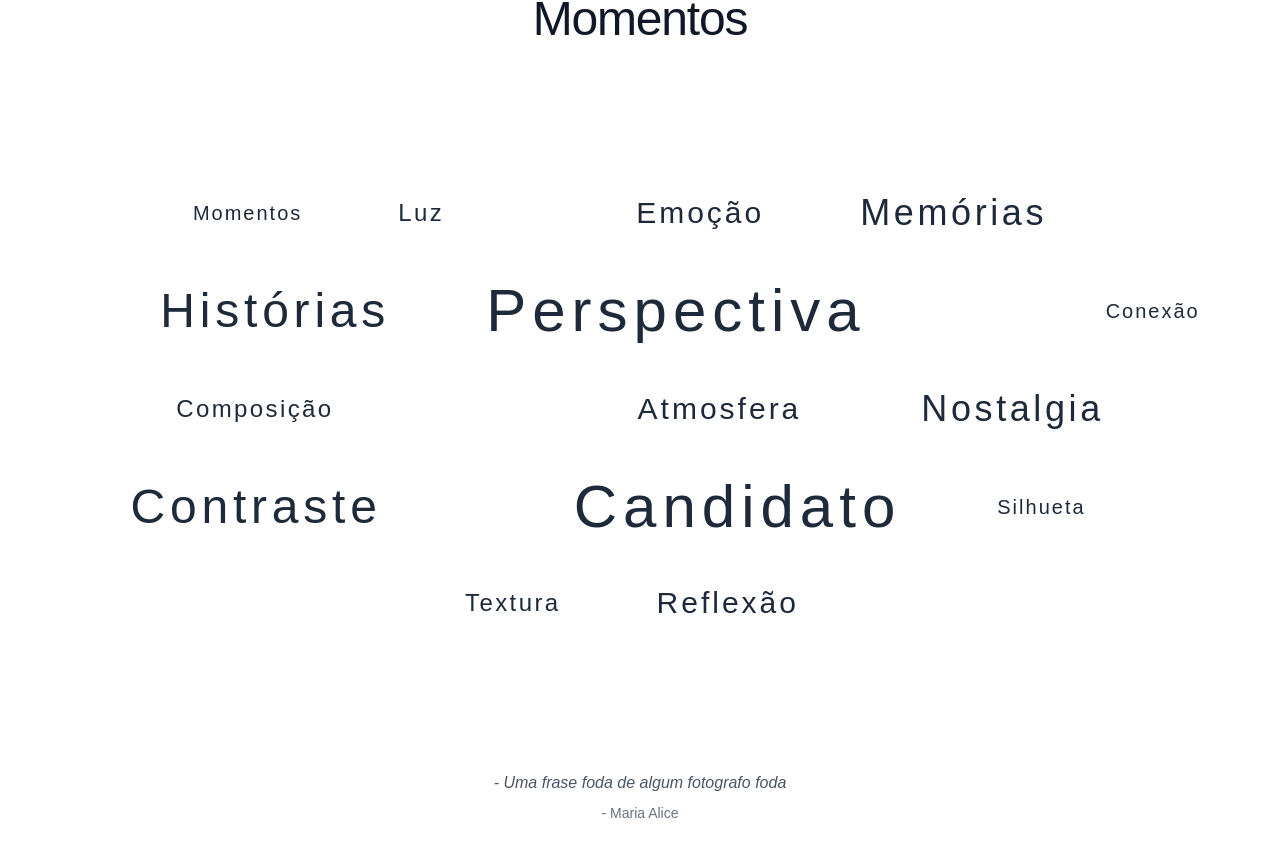
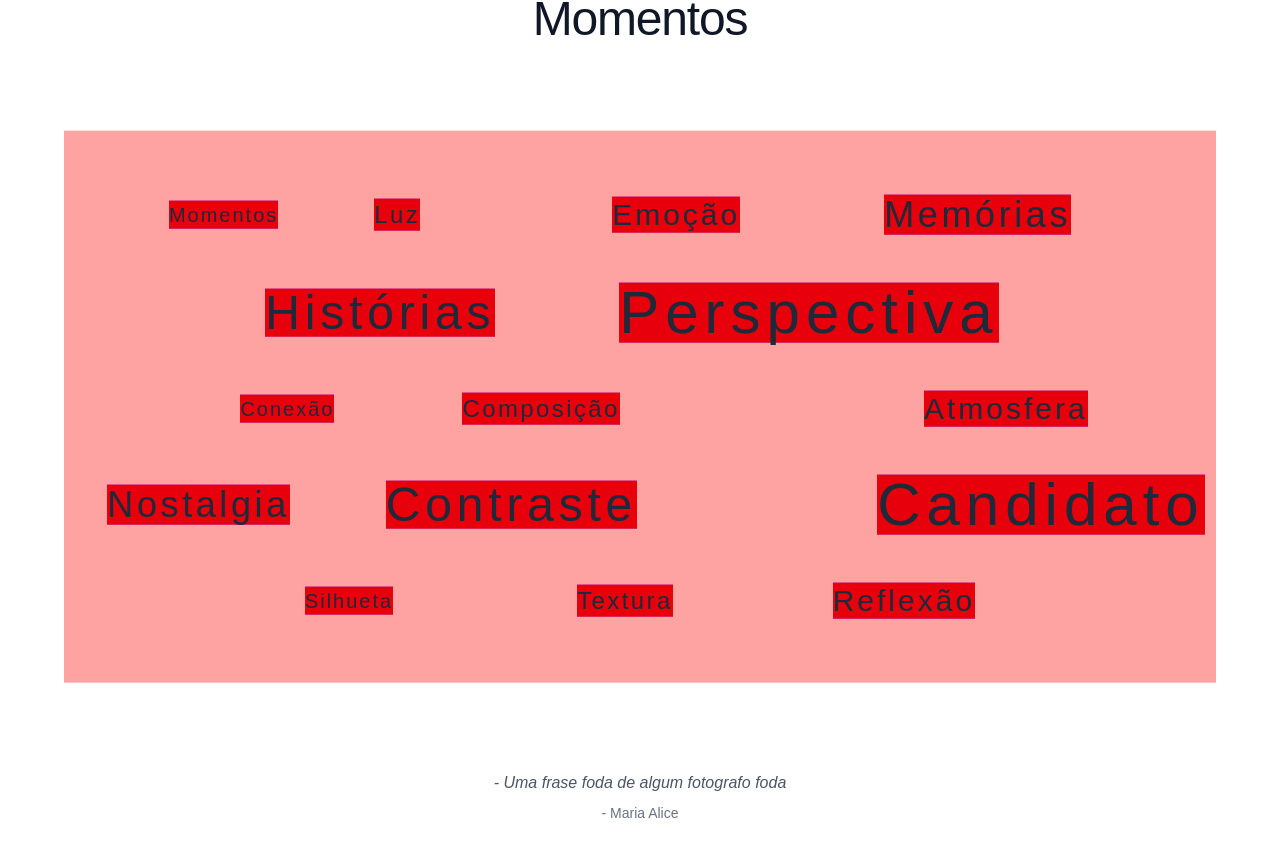
Before and after one commit to Luan7u7/mariavsfotografia, a React (Vite) app: page / in a window 1280 px wide. Shown: the part 1934-2791 px from the top of the page. Built offline with nearby package versions, Linux system fonts and the light colour scheme.

Commit message:
fix: carousel.tsx and hero.tsx
fix limit of mobile breakpoint version of words in viewport and change a
preview location in desktop breakpoint version

```diff
--- a/src/layout/carousel.tsx
+++ b/src/layout/carousel.tsx
@@ -1,165 +1,272 @@
-"use client"
+"use client";
 
-import type React from "react"
+import type React from "react";
 
-import { motion, useScroll, useTransform } from "framer-motion"
-import { useState, useRef, useEffect } from "react"
+import {
+  AnimatePresence,
+  motion,
+  useScroll,
+  useTransform,
+} from "framer-motion";
+import { useState, useRef, useSyncExternalStore, useCallback } from "react";
 
 // Photography-related meaningful words
 const photographyWords = [
-  { word: "Momentos", image: "placeholder.svg?height=600&width=800", description: "Capturando emoções fugazes" },
-  { word: "Luz", image: "placeholder.svg?height=600&width=800", description: "Jogando com a iluminação natural" },
-  { word: "Emoção", image: "placeholder.svg?height=600&width=800", description: "Sentimentos brutos preservados para sempre" },
-  { word: "Memórias", image: "placeholder.svg?height=600&width=800", description: "Recolhimentos eternos" },
-  { word: "Histórias", image: "placeholder.svg?height=600&width=800", description: "Narrativas visuais se desenrolam" },
-  { word: "Perspectiva", image: "placeholder.svg?height=600&width=800", description: "Ângulos únicos e pontos de vista" },
-  { word: "Conexão", image: "placeholder.svg?height=600&width=800", description: "Vínculos humanos imortais" },
+  {
+    word: "Momentos",
+    image: "placeholder.svg?height=600&width=800",
+    description: "Capturando emoções fugazes",
+  },
+  {
+    word: "Luz",
+    image: "placeholder.svg?height=600&width=800",
+    description: "Jogando com a iluminação natural",
+  },
+  {
+    word: "Emoção",
+    image: "placeholder.svg?height=600&width=800",
+    description: "Sentimentos brutos preservados para sempre",
+  },
+  {
+    word: "Memórias",
+    image: "placeholder.svg?height=600&width=800",
+    description: "Recolhimentos eternos",
+  },
+  {
+    word: "Histórias",
+    image: "placeholder.svg?height=600&width=800",
+    description: "Narrativas visuais se desenrolam",
+  },
+  {
+    word: "Perspectiva",
+    image: "placeholder.svg?height=600&width=800",
+    description: "Ângulos únicos e pontos de vista",
+  },
+  {
+    word: "Conexão",
+    image: "placeholder.svg?height=600&width=800",
+    description: "Vínculos humanos imortais",
+  },
   {
     word: "Composição",
     image: "placeholder.svg?height=600&width=800",
     description: "Arranjo artístico de elementos",
   },
-  { word: "Atmosfera", image: "placeholder.svg?height=600&width=800", description: "Ambiente e atmosfera capturados" },
-  { word: "Nostalgia", image: "placeholder.svg?height=600&width=800", description: "Viagens sentimentais" },
-  { word: "Contraste", image: "placeholder.svg?height=600&width=800", description: "Juxtaposição de elementos" },
-  { word: "Candidato", image: "placeholder.svg?height=600&width=800", description: "Expressões autênticas não-posadas" },
+  {
+    word: "Atmosfera",
+    image: "placeholder.svg?height=600&width=800",
+    description: "Ambiente e atmosfera capturados",
+  },
+  {
+    word: "Nostalgia",
+    image: "placeholder.svg?height=600&width=800",
+    description: "Viagens sentimentais",
+  },
+  {
+    word: "Contraste",
+    image: "placeholder.svg?height=600&width=800",
+    description: "Juxtaposição de elementos",
+  },
+  {
+    word: "Candidato",
+    image: "placeholder.svg?height=600&width=800",
+    description: "Expressões autênticas não-posadas",
+  },
   {
     word: "Silhueta",
     image: "placeholder.svg?height=600&width=800",
     description: "Contornos dramáticos contra a luz",
   },
-  { word: "Textura", image: "placeholder.svg?height=600&width=800", description: "Elementos visuais táteis" },
-  { word: "Reflexão", image: "placeholder.svg?height=600&width=800", description: "Beleza refletida em superfícies" },
-]
+  {
+    word: "Textura",
+    image: "placeholder.svg?height=600&width=800",
+    description: "Elementos visuais táteis",
+  },
+  {
+    word: "Reflexão",
+    image: "placeholder.svg?height=600&width=800",
+    description: "Beleza refletida em superfícies",
+  },
+];
+
+// --- Window size via useSyncExternalStore (sem useEffect) ---
+function subscribeToWindowSize(callback: () => void) {
+  window.addEventListener("resize", callback);
+  return () => window.removeEventListener("resize", callback);
+}
+
+function getWindowSizeSnapshot() {
+  return JSON.stringify({
+    width: window.innerWidth,
+    height: window.innerHeight,
+  });
+}
+
+function getServerSnapshot() {
+  return JSON.stringify({ width: 0, height: 0 });
+}
 
 export default function Carousel() {
-  const sectionRef = useRef<HTMLDivElement>(null)
-  const previewRef = useRef<HTMLDivElement>(null)
-  const [hoveredWord, setHoveredWord] = useState<string | null>(null)
-  const [mousePosition, setMousePosition] = useState({ x: 0, y: 0 })
-  const [windowSize, setWindowSize] = useState({ width: 0, height: 0 })
+  const sectionRef = useRef<HTMLDivElement>(null);
+  const previewRef = useRef<HTMLDivElement>(null);
+
+  // Desktop: palavra em hover + rect do elemento para posicionar acima
+  const [hoveredInfo, setHoveredInfo] = useState<{
+    word: string;
+    rect: { top: number; left: number; width: number; height: number };
+  } | null>(null);
+
+  // Popup mobile: controla a palavra clicada e a posição do elemento
+  const [clickedWord, setClickedWord] = useState<{
+    word: string;
+    rect: { top: number; left: number; width: number };
+  } | null>(null);
+
+  // Window size reativo SEM useEffect
+  const windowSizeRaw = useSyncExternalStore(
+    subscribeToWindowSize,
+    getWindowSizeSnapshot,
+    getServerSnapshot,
+  );
+  const windowSize: { width: number; height: number } =
+    JSON.parse(windowSizeRaw);
 
   const { scrollYProgress } = useScroll({
     target: sectionRef,
     offset: ["start end", "end start"],
-  })
+  });
 
-  const y = useTransform(scrollYProgress, [0, 1], [100, -100])
-  const opacity = useTransform(scrollYProgress, [0, 0.3, 0.7, 1], [0, 1, 1, 0])
+  const y = useTransform(scrollYProgress, [0, 1], [100, -100]);
+  const opacity = useTransform(scrollYProgress, [0, 0.3, 0.7, 1], [0, 1, 1, 0]);
 
-  // Update window size on mount and resize
-  useEffect(() => {
-    const handleResize = () => {
-      setWindowSize({
-        width: window.innerWidth,
-        height: window.innerHeight,
-      })
+  // Desktop: captura rect da palavra ao entrar com o mouse
+  const handleMouseEnter = (word: string, e: React.MouseEvent) => {
+    const rect = (e.currentTarget as HTMLElement).getBoundingClientRect();
+    setHoveredInfo({
+      word,
+      rect: {
+        top: rect.top,
+        left: rect.left,
+        width: rect.width,
+        height: rect.height,
+      },
+    });
+  };
+
+  // Popup mobile: ao clicar na palavra
+  const handleWordClick = useCallback(
+    (word: string, e: React.MouseEvent | React.TouchEvent) => {
+      const rect = (e.currentTarget as HTMLElement).getBoundingClientRect();
+      setClickedWord((prev) =>
+        prev?.word === word
+          ? null
+          : {
+              word,
+              rect: { top: rect.top, left: rect.left, width: rect.width },
+            },
+      );
+    },
+    [],
+  );
+
+  // Fecha popup ao clicar fora
+  const handleBackdropClick = useCallback(() => {
+    setClickedWord(null);
+  }, []);
+
+  const getWordSize = (index: number) => {
+    // Mobile: tamanhos menores | Desktop: tamanhos maiores
+    const sizes = [
+      "text-sm md:text-xl",
+      "text-base md:text-2xl",
+      "text-lg md:text-3xl",
+      "text-xl md:text-4xl",
+      "text-lg md:text-5xl",
+      "text-base md:text-6xl",
+    ];
+    return sizes[index % sizes.length];
+  };
+
+  const getWordPosition = (index: number) => {
+    // Layout orgânico e espalhado — mobile proporcional ao desktop
+    const positions = [
+      "justify-start ml-4 md:ml-6",
+      "justify-end mr-1 md:mr-10",
+      "justify-center ml-8 md:ml-14",
+      "justify-start ml-12 md:mr-16",
+      "justify-end mr-6 md:ml-20",
+      "justify-start ml-1 md:mr-24",
+      "justify-center mr-8 md:ml-12",
+      "justify-end mr-3 md:mr-24",
+      "justify-start ml-10 md:ml-28",
+      "justify-center ml-2 md:ml-8",
+      "justify-end mr-10 md:mr-16",
+      "justify-start ml-6 md:ml-20",
+      "justify-center mr-5 md:mr-12",
+      "justify-end ml-3 md:ml-10",
+      "justify-start ml-8 md:ml-16",
+    ];
+    return positions[index % positions.length];
+  };
+
+  const getWordDetails = (word: string) => {
+    return photographyWords.find((item) => item.word === word);
+  };
+
+  // Posição do preview desktop: centralizado acima da palavra em hover
+  const calculatePreviewPosition = () => {
+    if (!windowSize.width || !hoveredInfo) return { top: 0, left: 0 };
+
+    const previewWidth = 288; // w-72 = 18rem = 288px
+    const previewHeight = 360; // imagem + texto
+    const gap = 12; // espaço entre preview e palavra
+
+    // Centraliza horizontalmente em relação à palavra
+    let left =
+      hoveredInfo.rect.left + hoveredInfo.rect.width / 2 - previewWidth / 2;
+    // Posiciona acima da palavra
+    let top = hoveredInfo.rect.top - previewHeight - gap;
+
+    // Garantir que não saia pela esquerda
+    if (left < 8) left = 8;
+    // Garantir que não saia pela direita
+    if (left + previewWidth > windowSize.width - 8) {
+      left = windowSize.width - previewWidth - 8;
+    }
+    // Se não cabe acima, posiciona abaixo da palavra
+    if (top < 8) {
+      top = hoveredInfo.rect.top + hoveredInfo.rect.height + gap;
     }
 
-    // Set initial size
-    handleResize()
+    return { top, left };
+  };
 
-    // Add event listener
-    window.addEventListener("resize", handleResize)
+  const previewPosition = calculatePreviewPosition();
 
-    // Clean up
-    return () => window.removeEventListener("resize", handleResize)
-  }, [])
+  // Popup mobile: centralizado na tela
+  const calculateMobilePopupPosition = () => {
+    if (!clickedWord || !windowSize.width) return { top: 0, left: 0 };
 
-  // Track mouse position globally
-  useEffect(() => {
-    const handleGlobalMouseMove = (e: MouseEvent) => {
-      setMousePosition({ x: e.clientX, y: e.clientY })
-    }
+    const popupWidth = 280; // largura do popup mobile
+    const popupHeight = 300;
 
-    window.addEventListener("mousemove", handleGlobalMouseMove)
-    return () => window.removeEventListener("mousemove", handleGlobalMouseMove)
-  }, [])
+    // Centraliza horizontalmente na tela
+    const left = (windowSize.width - popupWidth) / 2;
+    // Centraliza verticalmente na tela (levemente acima do centro)
+    const top = (windowSize.height - popupHeight) / 2 - 40;
 
-  const handleMouseEnter = (word: string, e: React.MouseEvent) => {
-    setHoveredWord(word)
-    // Ensure we have the latest mouse position when hovering starts
-    setMousePosition({ x: e.clientX, y: e.clientY })
-  }
+    return { top: Math.max(16, top), left: Math.max(8, left) };
+  };
 
-  const getWordSize = (index: number) => {
-    // Create varying sizes for visual interest
-    const sizes = [
-      "text-xl",
-      "text-2xl",
-      "text-3xl",
-      "text-4xl",
-      "text-5xl",
-      "text-6xl",
-
-    ]
-    return sizes[index % sizes.length]
-  }
-
-
-  const getWordPosition = (index: number) => {
-    // Create a more organic, scattered layout
-    const positions = [
-      "justify-start ml-6",
-    "justify-center mr-10",
-    "justify-end ml-14",
-    "justify-start mr-16",
-    "justify-center ml-20",
-    "justify-end mr-24",
-    "justify-start ml-12",
-    "justify-center mr-24",
-    "justify-end ml-28",
-    ]
-    return positions[index % positions.length]
-  }
-
-  const getWordDetails = (word: string) => {
-    return photographyWords.find((item) => item.word === word)
-  }
-
-  // Calculate preview position that stays within screen boundaries
-  const calculatePreviewPosition = () => {
-    if (!windowSize.width || !hoveredWord) return { x: 0, y: 0 }
-
-    // Default offset from cursor
-    const offsetX = 20
-    const offsetY = 20
-
-    // Estimated preview dimensions (adjust based on your actual sizes)
-    const previewWidth = 300 // Width of preview + padding
-    const previewHeight = 400 // Height of preview + padding
-
-    let x = mousePosition.x + offsetX
-    let y = mousePosition.y - offsetY
-
-    // Check right edge
-    if (x + previewWidth > windowSize.width) {
-      x = mousePosition.x - previewWidth - offsetX
-    }
-
-    // Check bottom edge
-    if (y + previewHeight > windowSize.height) {
-      y = mousePosition.y - previewHeight - offsetY
-    }
-
-    // Check left edge (ensure preview doesn't go off-screen left)
-    if (x < 0) {
-      x = offsetX
-    }
-
-    // Check top edge (ensure preview doesn't go off-screen top)
-    if (y < 0) {
-      y = offsetY
-    }
-
-    return { x, y }
-  }
-
-  // Get the current preview position
-  const previewPosition = calculatePreviewPosition()
+  const mobilePopupPosition = calculateMobilePopupPosition();
 
   return (
-    <motion.section id="carousel" ref={sectionRef} className="py-20 overflow-hidden" style={{ opacity }}>
+    <motion.section
+      id="carousel"
+      ref={sectionRef}
+      className="py-20 overflow-hidden"
+      style={{ opacity }}
+    >
       <motion.div className="max-w-7xl mx-auto px-4" style={{ y }}>
         <motion.h2
           className="text-4xl md:text-5xl font-light text-center text-gray-900 mb-16 tracking-tight"
@@ -172,26 +279,34 @@ export default function Carousel() {
         </motion.h2>
 
         <motion.div
-          className="relative min-h-[500px] md:min-h-[600px] flex flex-col items-center justify-center "
+          className="relative min-h-[500px] md:min-h-[600px] flex flex-col items-center justify-center"
           initial={{ opacity: 0 }}
           whileInView={{ opacity: 1 }}
           transition={{ duration: 1, staggerChildren: 0.1 }}
           viewport={{ once: true }}
         >
-          <div className="w-full max-w-6xl mx-auto flex flex-wrap justify-center items-center gap-x-24 gap-y-12 py-16">
+          <div
+            id="palco"
+            className="w-full max-w-6xl bg-red-300 mx-auto flex flex-wrap justify-center items-center gap-x-6 gap-y-6 md:gap-x-24 md:gap-y-12 py-8 md:py-16 px-2 md:px-0 overflow-hidden"
+          >
             {photographyWords.map((item, index) => (
               <motion.div
                 key={index}
-                className={`flex ${getWordPosition(index)} w-auto`}
+                className={`flex bg-purple-500 ${getWordPosition(index)} w-auto`}
                 initial={{ opacity: 0, y: 20 }}
                 whileInView={{ opacity: 1, y: 0 }}
                 transition={{ duration: 0.6, delay: index * 0.05 }}
                 viewport={{ once: true }}
               >
                 <motion.span
-                  className={`${getWordSize(index)} text-gray-800 font-light tracking-widest cursor-pointer relative hover:text-gray-900 transition-colors duration-300`}
+                  className={`${getWordSize(index)} text-gray-800 bg-red-600 font-light tracking-widest cursor-pointer relative hover:text-gray-900 transition-colors duration-300`}
                   onMouseEnter={(e) => handleMouseEnter(item.word, e)}
-                  onMouseLeave={() => setHoveredWord(null)}
+                  onMouseLeave={() => setHoveredInfo(null)}
+                  onClick={(e) => handleWordClick(item.word, e)}
+                  onTouchEnd={(e) => {
+                    e.preventDefault();
+                    handleWordClick(item.word, e);
+                  }}
                   whileHover={{ scale: 1.05 }}
                 >
                   {item.word}
@@ -200,65 +315,101 @@ export default function Carousel() {
             ))}
           </div>
 
-          {/* Floating image preview with fixed positioning */}
-          {hoveredWord && (
+          {/* Desktop: Preview posicionado acima da palavra em hover */}
+          <AnimatePresence>
+            {hoveredInfo && (
               <motion.div
                 ref={previewRef}
-              className="fixed pointer-events-none z-50"
-              initial={{ opacity: 0, scale: 0.8 }}
-              animate={{
-                opacity: 1,
-                scale: 1,
-                x: previewPosition.x - previewPosition.x/0.9,
-                y: previewPosition.y - previewPosition.y/0.9,
-              }}
+                className="fixed pointer-events-none z-50 hidden md:block"
+                initial={{ opacity: 0, scale: 0.9, y: 8 }}
+                animate={{ opacity: 1, scale: 1, y: 0 }}
+                exit={{ opacity: 0, scale: 0.9, y: 8 }}
                 transition={{
                   type: "spring",
-                damping: 20,
-                stiffness: 400,
-                mass: 0.8,
+                  damping: 25,
+                  stiffness: 350,
+                  mass: 0.6,
                 }}
-              style={{ top: previewPosition.y - previewPosition.y / 2, left: previewPosition.x - previewPosition.y / 2 }}
+                style={{
+                  top: previewPosition.top,
+                  left: previewPosition.left,
+                }}
               >
                 <div className="flex flex-col">
-                <div className="w-64 h-64 md:w-72 md:h-72 rounded-lg overflow-hidden shadow-2xl bg-white">
+                  <div className="w-72 h-64 rounded-t-lg overflow-hidden shadow-2xl bg-white">
                     <div className="relative w-full h-full">
                       <img
-                      src={getWordDetails(hoveredWord)?.image || ""}
-                      alt={hoveredWord}
-                      className="object-cover"
+                        src={getWordDetails(hoveredInfo.word)?.image || ""}
+                        alt={hoveredInfo.word}
+                        className="object-cover w-full h-full"
                       />
                     </div>
                   </div>
-                <div className="bg-white p-4 rounded-b-lg shadow-2xl w-64 md:w-72 -mt-1">
-                  <h3 className="text-xl font-light text-gray-900 mb-1">{hoveredWord}</h3>
-                  <p className="text-sm text-gray-600">{getWordDetails(hoveredWord)?.description}</p>
+                  <div className="bg-white p-4 rounded-b-lg shadow-2xl w-72">
+                    <h3 className="text-xl font-light text-gray-900 mb-1">
+                      {hoveredInfo.word}
+                    </h3>
+                    <p className="text-sm text-gray-600">
+                      {getWordDetails(hoveredInfo.word)?.description}
+                    </p>
                   </div>
                 </div>
               </motion.div>
             )}
-        </motion.div>
+          </AnimatePresence>
 
-        {/* Mobile-friendly alternative view */}
-        <div className="md:hidden mt-12">
-          <p className="text-center text-gray-500 mb-6">Tap on words to explore featured work</p>
-          <div className="grid grid-cols-2 gap-4">
-            {photographyWords.slice(0, 6).map((item, index) => (
+          {/* Mobile: Popup ao clicar na palavra */}
+          <AnimatePresence>
+            {clickedWord && (
+              <>
+                {/* Backdrop invisível para fechar */}
                 <motion.div
-                key={index}
-                className="aspect-square relative rounded-lg overflow-hidden"
-                whileTap={{ scale: 0.95 }}
+                  className="fixed inset-0 z-40 md:hidden"
+                  initial={{ opacity: 0 }}
+                  animate={{ opacity: 1 }}
+                  exit={{ opacity: 0 }}
+                  onClick={handleBackdropClick}
+                />
+
+                <motion.div
+                  className="fixed z-50 md:hidden"
+                  style={{
+                    top: mobilePopupPosition.top,
+                    left: mobilePopupPosition.left,
+                  }}
+                  initial={{ opacity: 0, scale: 0.8, y: 10 }}
+                  animate={{ opacity: 1, scale: 1, y: 0 }}
+                  exit={{ opacity: 0, scale: 0.8, y: 10 }}
+                  transition={{
+                    type: "spring",
+                    damping: 25,
+                    stiffness: 350,
+                  }}
                 >
-                <img src={item.image || "/placeholder.svg"} alt={item.word} className="object-cover" />
-                <div className="absolute inset-0 bg-black/30 flex items-center justify-center">
-                  <div className="text-center">
-                    <h3 className="text-xl font-light text-white">{item.word}</h3>
+                  <div className="flex flex-col items-center">
+                    <div className="w-[280px] rounded-xl overflow-hidden shadow-2xl bg-white border border-gray-100">
+                      <div className="relative w-full h-44">
+                        <img
+                          src={getWordDetails(clickedWord.word)?.image || ""}
+                          alt={clickedWord.word}
+                          className="object-cover w-full h-full"
+                        />
+                      </div>
+                      <div className="p-4">
+                        <h3 className="text-lg font-light text-gray-900 mb-1">
+                          {clickedWord.word}
+                        </h3>
+                        <p className="text-sm text-gray-600">
+                          {getWordDetails(clickedWord.word)?.description}
+                        </p>
+                      </div>
                     </div>
                   </div>
                 </motion.div>
-            ))}
-          </div>
-        </div>
+              </>
+            )}
+          </AnimatePresence>
+        </motion.div>
 
         <motion.div
           className="text-center mt-16"
@@ -267,10 +418,12 @@ export default function Carousel() {
           transition={{ duration: 0.8, delay: 0.5 }}
           viewport={{ once: true }}
         >
-          <p className="text-gray-600 italic">- Uma frase foda de algum fotografo foda</p>
+          <p className="text-gray-600 italic">
+            - Uma frase foda de algum fotografo foda
+          </p>
           <p className="text-gray-500 text-sm mt-2">- Maria Alice</p>
         </motion.div>
       </motion.div>
     </motion.section>
-  )
+  );
 }
--- a/src/layout/hero.tsx
+++ b/src/layout/hero.tsx
@@ -111,7 +111,7 @@ export default function Hero() {
         animate={{ opacity: 1 }}
         transition={{ delay: 2, duration: 1 }}
       >
-        <div className="w-px h-16 bg-gradient-to-b from-gray-400 to-transparent"></div>
+        <div className="w-px h-16 bg-linear-to-b from-gray-400 to-transparent"></div>
       </motion.div>
     </section>
   )
```
Also changed, not shown: 2 other files (tests, documents, lock files or other folders). Lines whose indentation alone changed are shown as unchanged.
